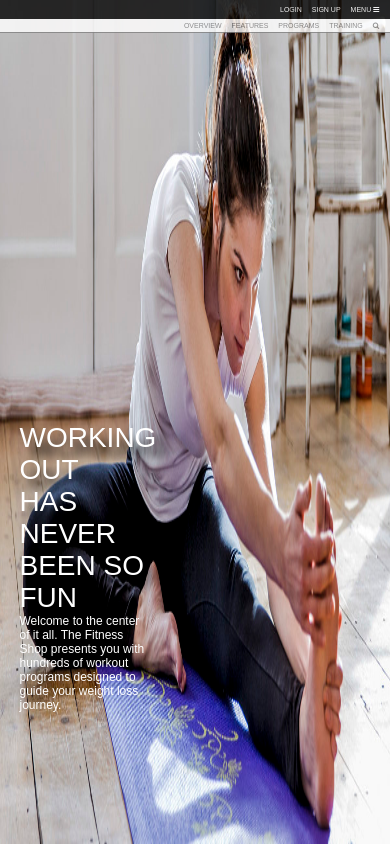
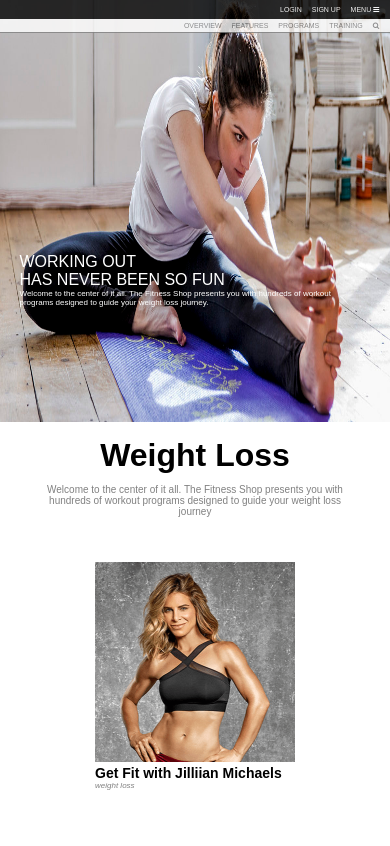
Before and after one commit to Kah919/iFit, a React (Create React App) app: page / in a window 390 px wide. Shown: the top 846 px of the page. Built offline with nearby package versions, Linux system fonts and the light colour scheme.

Commit message:
adjust banner responsiveness

```diff
--- a/src/components/Banner/Banner.module.css
+++ b/src/components/Banner/Banner.module.css
@@ -27,11 +27,29 @@
     color: gray;
 }
 
+@media only screen and (max-width: 640px) {
+    .welcome_container {
+        padding: 15px;
+        font-size: 16px;
+        width: 80%;
+    }
+
+    .welcome_container p {
+        font-size: 10px;
+        margin-top: 10px;
+    }
+}
+
 @media only screen and (max-width: 450px) {
     .join_us_container  {
         display: grid;
         grid-row: 1fr 1fr;
-        width: 80%;
+        width: 100%;
+        text-align: center;
     }
 
+    .join_us_container h1 {
+        font-size: 14px;
+        margin-bottom: 12px;
+    }
 }
--- a/src/components/Banner/JoinUsBanner.js
+++ b/src/components/Banner/JoinUsBanner.js
@@ -1,14 +1,14 @@
 import React from 'react';
 import Button from '../Button/Button';
 import styles from './Banner.module.css';
-// import Button from '@material-ui/core/Button';
-
 
 export default () => {
     return(
         <div className={ styles.join_us_container }>
             <h1> Get started on your weight loss journey. </h1>
-            <Button  text="JOIN IFIT TODAY"/>
+            <div className={ styles.btn_container }>
+                <Button  text="JOIN IFIT TODAY"/>
+            </div>
         </div>
     )
 }
--- a/src/components/Footer/FootSocial.js
+++ b/src/components/Footer/FootSocial.js
@@ -1,10 +1,11 @@
 import React from 'react';
 import styles from './Footer.module.css';
+import cx from 'classnames';
 
 export default () => {
     return(
         <div>
-            <ul className={ styles.flex }>
+            <ul className={ cx(styles.flex, styles.social ) }>
                 <li><a href="#"> <i class="fa fa-facebook"></i></a></li>
                 <li><a href="#"> <i class="fa fa-twitter"></i></a></li>
                 <li><a href="#"> <i class="fa fa-google"></i></a></li>
--- a/src/components/Footer/Footer.module.css
+++ b/src/components/Footer/Footer.module.css
@@ -47,7 +47,15 @@
         width: 100%;
     }
 
+    .foot_container {
+        margin: 0 auto;
+    }
+
     .flex {
         padding: 5px;
     }
+
+    .right_foot {
+        margin-left: 1.5%;
+    }
 }
--- a/src/components/Hero/Hero.module.css
+++ b/src/components/Hero/Hero.module.css
@@ -24,17 +24,44 @@
 .text_container p {
     width: 80%;
     font-size: 12px;
+    text-shadow: 10px 10px 10px black;
 }
 
-@media only screen
-and (min-device-width : 414px)
-and (max-device-width : 736px) {
+@media only screen and (max-width: 640px) {
     .hero_container {
-         /* background-size: contain; */
-
+        height: 60vh;
     }
 
     .text_container {
+        top: 40%;
+    }
 
+    .text_container div {
+        font-size: 18px;
+    }
+
+    .text_container p {
+        width: 80%;
+        font-size: 8px;
     }
 }
+
+@media only screen and (max-width: 450px) {
+    .hero_container {
+        height: 50vh;
+    }
+
+    .text_container {
+        top: 60%;
+        width: 100%;
+    }
+
+    .text_container div {
+        font-size: 16px;
+    }
+
+    .text_container p {
+        width: 80%;
+        font-size: 8px;
+    }
+}
```
